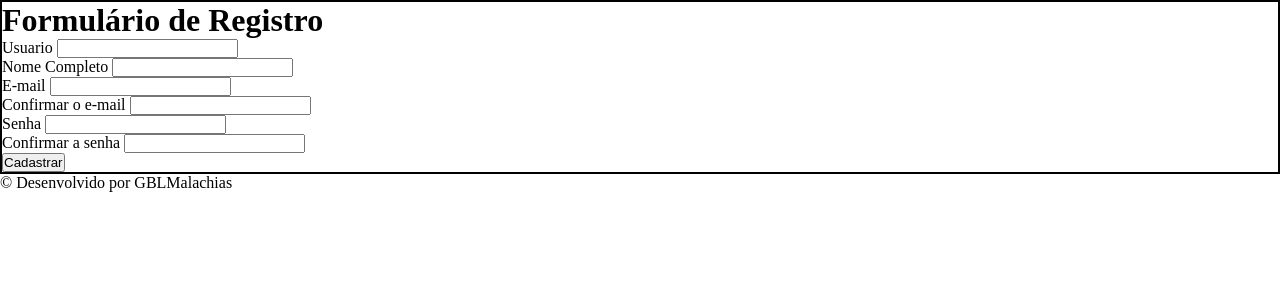
After one commit to GBRL-MalachiaS/Meu_Primeiro_Projeto, a Flask app: page /registro in a window 1280 px wide. The commit adds this page. Shown: the top 300 px of the page. Run offline with Flask 3, Linux system fonts and the light colour scheme.

Commit message:
Update
Realizado o formulario de registro e as validações de senha, também criado o registro.html e

```diff
--- a/inventario/auth/forms.py
+++ b/inventario/auth/forms.py
@@ -1,9 +1,49 @@
 from flask_wtf import FlaskForm
-from wtforms import StringField, PasswordField, SubmitField
+from wtforms import StringField, PasswordField, SubmitField, EmailField
 from wtforms.validators import DataRequired, Email, Length, ValidationError, EqualTo
+import re
+
+
+def valida_caracteres(form, field):
+    senha = field.data
+    if not re.search(r'[^A-Za-z0-9]', senha):
+        raise ValidationError(
+            'A senha deve conter pelo menos um caraterer especial, como [!@#$%]')
 
 
 class FormLogin(FlaskForm):
-    usuario = StringField('Usuario', validators=[DataRequired(message='Campo usuarío é obrigatório')])
-    senha = PasswordField('Senha', validators=[DataRequired(message='Campo senha é obrigatório')])
+    usuario = StringField('Usuario', validators=[
+        DataRequired(message='Campo usuarío é obrigatório')])
+    senha = PasswordField('Senha', validators=[
+        DataRequired(message='Campo senha é obrigatório')])
     enviar = SubmitField('Fazer Login')
+
+
+class FormRegistro(FlaskForm):
+    usuario = StringField('Usuario', validators=[
+        DataRequired(message='Campo Obrigatório'),
+        Length(min=8, message='Campo deve ter 8 digitos')])
+    nome_completo = StringField('Nome Completo', validators=[
+        DataRequired(message='Campo Obrigatório')
+    ])
+    email = EmailField('E-mail', validators=[
+        DataRequired(message='Por favor, ensira seu e-mail'),
+        Email(message='Digite um e-mail valido')])
+
+    confirmar_email = EmailField('Confirmar  o e-mail', validators=[
+        DataRequired(message='Ensira novamente seu e-mail'),
+        EqualTo('email', message='Os e-mails devem ser iguais'),
+        Email(message='Digite um e-mail valido!')])
+
+    senha = PasswordField('Senha', validators=[
+        DataRequired(message='Campo Obrigatório'),
+        Length(min=12, message='Campo deve ter no minimo 12 caracteres'),
+        valida_caracteres
+    ])
+    confirmar_senha = PasswordField('Confirmar a senha', validators=[
+        DataRequired(message='Campo Obrigatório'),
+        Length(min=12),
+        EqualTo('senha', message='As senhas devem ser iguais'),
+    ])
+
+    enviar = SubmitField('Cadastrar')
--- a/inventario/auth/routes.py
+++ b/inventario/auth/routes.py
@@ -1,14 +1,25 @@
-from flask import render_template, Blueprint
-from inventario.auth.forms import FormLogin
+from flask import render_template, Blueprint, url_for, redirect
+from inventario.auth.forms import FormLogin, FormRegistro
 
-auth = Blueprint('auth', __name__, template_folder='templates')
+auth = Blueprint('auth', __name__, template_folder='templates', static_folder='static')
 
 
 
-@auth.route('/login')
+@auth.route('/login', methods=['GET', 'POST'])
 def login():
     form = FormLogin()
 
     if form.validate_on_submit():
         ...
     return render_template('login.html', form=form)
+
+
+@auth.route('/registro')
+def registro():
+    form = FormRegistro()
+
+    print("URL Gerada:", url_for('auth.static', filename='css/registro.css'))
+    if form.validate_on_submit():
+        ...
+
+    return render_template('registro.html', form=form)
--- /dev/null
+++ b/inventario/auth/static/css/registro.css
@@ -0,0 +1,8 @@
+*{
+    margin: 0;
+    padding: 0;
+}
+
+form{
+    border: 2px black solid;
+}
--- /dev/null
+++ b/inventario/auth/templates/registro.html
@@ -0,0 +1,86 @@
+{% extends 'base.html' %}
+
+{% block title %}
+  Registro de usuário
+{% endblock %}
+
+{% block style %}
+  {{ super() }}
+  <link rel="stylesheet" href="{{url_for('auth.static', filename='css/registro.css')}}">
+{% endblock style %}
+
+{% block content %}
+  <form method="POST" action="" class="form-registro">
+    <h1>Formulário de Registro</h1>
+    {{ form.hidden_tag() }}
+
+    <div>
+      {{ form.usuario.label }}
+      {{ form.usuario() }}
+
+      {% if form.usuario.errors %}
+        {% for erro in form.usuario.errors %}
+          <div>
+            <span>{{ erro }}</span>
+          </div>
+        {% endfor %}
+      {% endif %}
+    </div>
+    <div>
+      {{ form.nome_completo.label }}
+      {{ form.nome_completo() }}
+      {% if form.nome_completo.errors %}
+        {% for erro in form.nome_completo.errors %}
+          <div>
+            <span>{{ erro }}</span>
+          </div>
+        {% endfor %}
+      {% endif %}
+    </div>
+    <div>
+      {{ form.email.label }}
+      {{ form.email() }}
+      {% if form.email.errors %}
+        {% for erro in form.email.errors %}
+          <div>
+            <span>{{ erro }}</span>
+          </div>
+        {% endfor %}
+      {% endif %}
+    </div>
+    <div>
+      {{ form.confirmar_email.label }}
+      {{ form.confirmar_email() }}
+      {% if form.confirmar_email.errors %}
+        {% for erro in form.confirmar_email.errors %}
+          <div>
+            <span>{{ erro }}</span>
+          </div>
+        {% endfor %}
+      {% endif %}
+    </div>
+    <div>
+      {{ form.senha.label }}
+      {{ form.senha() }}
+      {% if form.senha.errors %}
+        {% for erro in form.senha.errors %}
+          <div>
+            <span>{{ erro }}</span>
+          </div>
+        {% endfor %}
+      {% endif %}
+    </div>
+    <div>
+      {{ form.confirmar_senha.label }}
+      {{ form.confirmar_senha() }}
+      {% if form.confirmar_senha.errors %}
+        {% for erro in form.confirmar_senha.errors %}
+          <div>
+            <span>{{ erro }}</span>
+          </div>
+        {% endfor %}
+      {% endif %}
+    </div>
+    <div>{{ form.enviar() }}</div>
+  </form>
+{% endblock %}
--- a/inventario/templates/base.html
+++ b/inventario/templates/base.html
@@ -3,12 +3,17 @@
   <head>
     <title>
       {% block title %}
+
       {% endblock %}
     </title>
     <meta charset="UTF-8" />
     <meta name="viewport" content="width=device-width, initial-scale=1" />
-    <link href="css/style.css" rel="stylesheet" />
+    <link href="{{url_for('static', filename='css/style.css')}}" rel="stylesheet" />
+    {% block style %}
+
+    {% endblock %}
   </head>
+
   <body>
     <main>
       {% block content %}
@@ -16,9 +21,8 @@
       {% endblock %}
     </main>
     <footer>
-        <p>&copy; Desenvolvido por GBLMalachias</p>
-        <p></p>
+      <p>&copy; Desenvolvido por GBLMalachias</p>
+      <p></p>
     </footer>
-
   </body>
 </html>
```
Also changed, not shown: inventario/static/css/style.css (added).
